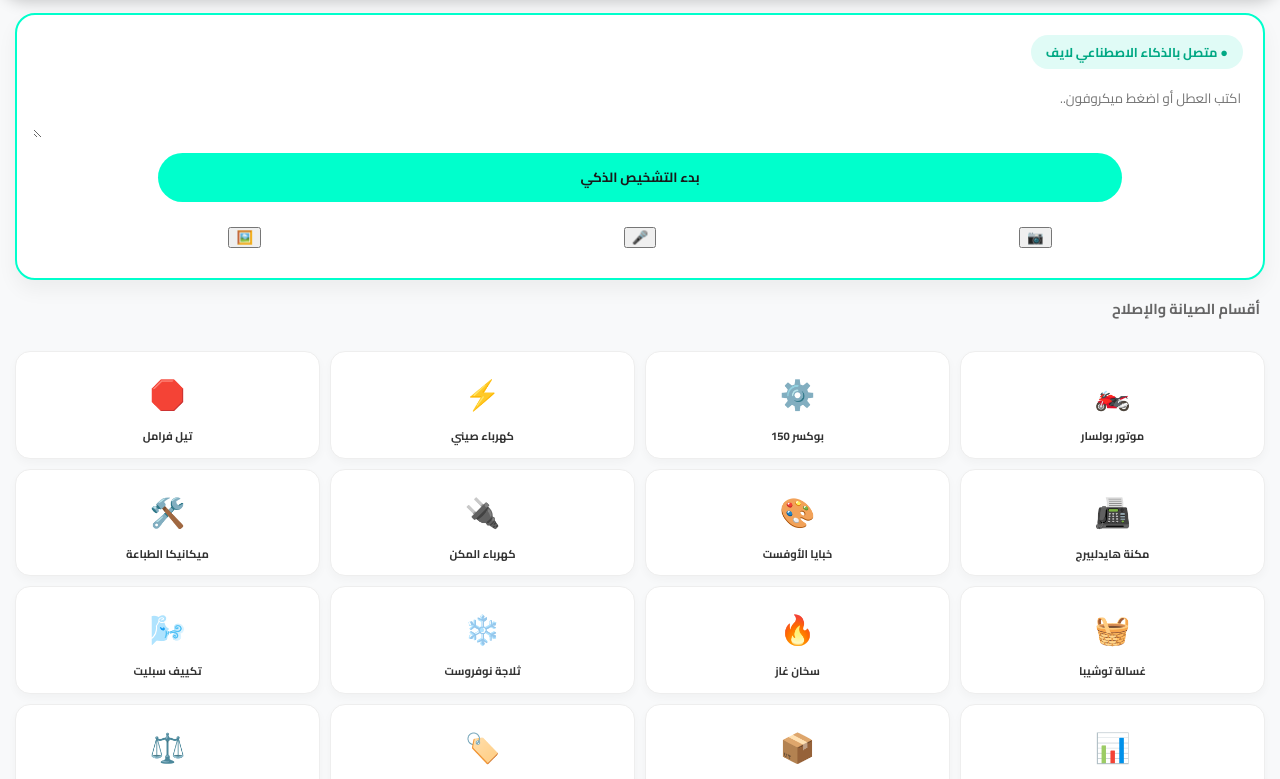
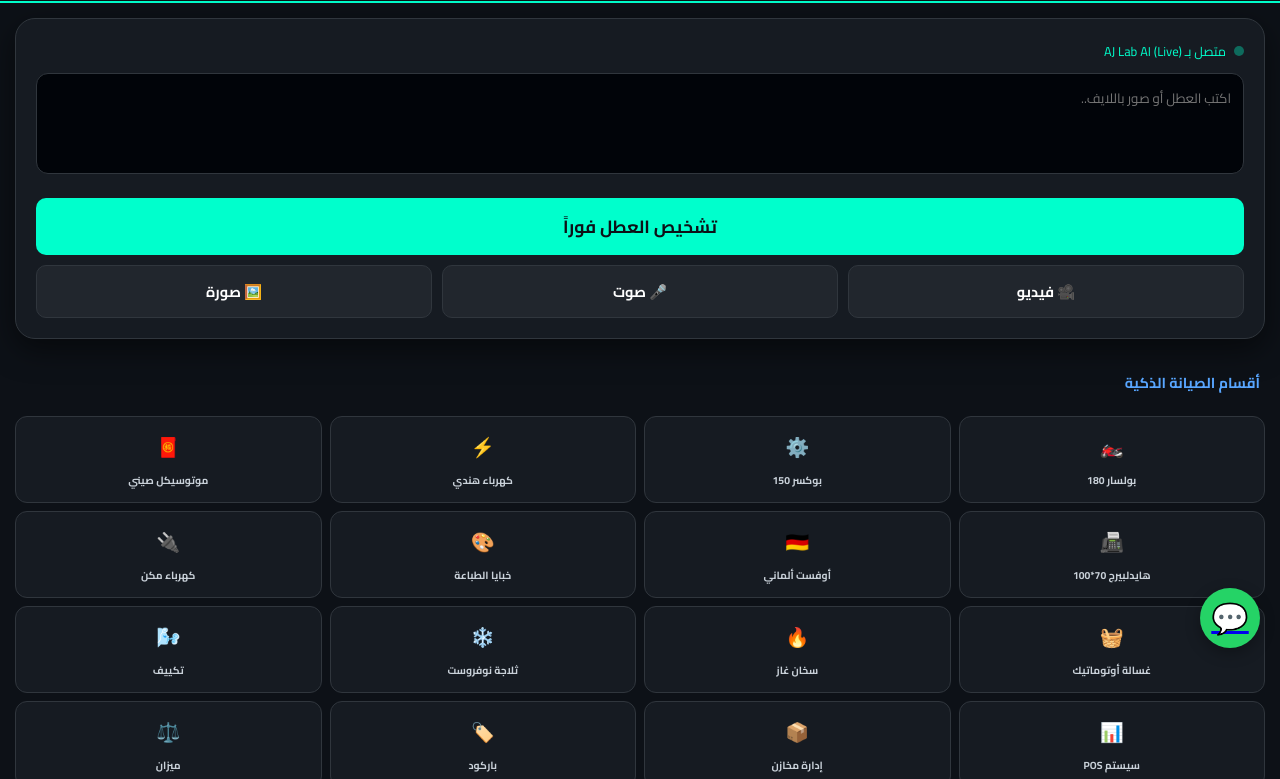
Before and after one commit to abdelrahmangaber103-AJLab/aj-lab-universal, a plain HTML site: page index.html in a window 1280 px wide. Shown: the part 132-911 px from the top of the page. Drawn offline with nearby package versions, Linux system fonts and the light colour scheme.

Commit message:
Update index.html

```diff
--- a/index.html
+++ b/index.html
@@ -4,127 +4,129 @@
     <meta charset="UTF-8">
     <meta name="viewport" content="width=device-width, initial-scale=1.0, maximum-scale=1.0, user-scalable=no">
     <title>AJ Lab Universal Pro</title>
+    <meta name="mobile-web-app-capable" content="yes">
     <link href="https://fonts.googleapis.com/css2?family=Cairo:wght@400;700&family=Nunito:wght@900&display=swap" rel="stylesheet">
     <style>
-        :root { --primary: #00ffcc; --bg: #f8f9fa; --dark-card: #1c2128; --text: #333; }
-        body { background-color: var(--bg); font-family: 'Cairo', sans-serif; margin: 0; padding: 0; color: var(--text); }
-        .header { background: linear-gradient(135deg, #1a1a1a, #333); color: white; padding: 20px; text-align: center; border-radius: 0 0 25px 25px; box-shadow: 0 4px 15px rgba(0,0,0,0.2); }
-        .logo { font-family: 'Nunito', sans-serif; font-size: 2.2rem; color: var(--primary); margin: 0; }
+        :root { --primary: #00ffcc; --bg: #0d1117; --card: #161b22; --accent: #58a6ff; --text: #c9d1d9; }
+        body { background-color: var(--bg); color: var(--text); font-family: 'Cairo', sans-serif; margin: 0; padding: 0; overflow-x: hidden; }
+        .header { background: linear-gradient(180deg, #1f242c, var(--bg)); padding: 25px; text-align: center; border-bottom: 2px solid var(--primary); }
+        .logo { font-family: 'Nunito', sans-serif; font-size: 2.5rem; color: var(--primary); text-shadow: 0 0 15px var(--primary); margin: 0; }
 
-        /* بانر التشخيص الذكي - فيديو وصوت لايف */
-        .ai-banner { background: white; margin: 15px; padding: 20px; border-radius: 20px; box-shadow: 0 10px 20px rgba(0,0,0,0.05); display: flex; flex-direction: column; gap: 15px; border: 2px solid var(--primary); }
-        .live-status { background: #e0fbf6; color: #00a884; padding: 5px 15px; border-radius: 50px; font-weight: bold; font-size: 0.8rem; align-self: flex-start; }
-        .video-container { width: 100%; height: 200px; background: #000; border-radius: 15px; overflow: hidden; display: none; position: relative; }
-        video { width: 100%; height: 100%; object-fit: cover; }
+        /* بانر الذكاء الاصطناعي لايف */
+        .ai-hub { margin: 15px; background: var(--card); border-radius: 20px; border: 1px solid #30363d; padding: 20px; box-shadow: 0 10px 30px rgba(0,0,0,0.5); }
+        .status-dot { width: 100%; display: flex; align-items: center; gap: 8px; font-size: 0.8rem; color: var(--primary); margin-bottom: 10px; }
+        .dot { width: 10px; height: 10px; background: var(--primary); border-radius: 50%; animation: pulse 1.5s infinite; }
+        @keyframes pulse { 0% { opacity: 1; } 50% { opacity: 0.3; } 100% { opacity: 1; } }
 
-        /* شبكة الأقسام (50 زرار فني) */
-        .section-title { padding: 0 20px; font-weight: bold; color: #666; font-size: 0.9rem; }
-        .main-grid { display: grid; grid-template-columns: repeat(4, 1fr); gap: 10px; padding: 15px; }
-        .grid-item { background: white; border-radius: 15px; padding: 15px 5px; text-align: center; box-shadow: 0 4px 10px rgba(0,0,0,0.03); cursor: pointer; transition: 0.2s; border: 1px solid #eee; }
-        .grid-item:active { transform: scale(0.9); background: #f0f0f0; }
-        .grid-item .icon { font-size: 1.8rem; margin-bottom: 8px; display: block; }
-        .grid-item .label { font-size: 0.7rem; font-weight: bold; line-height: 1.2; display: block; }
+        #video-feed { width: 100%; height: 200px; background: #000; border-radius: 15px; margin-bottom: 15px; display: none; object-fit: cover; }
+        textarea { width: 100%; background: #010409; border: 1px solid #30363d; color: white; border-radius: 12px; padding: 12px; font-family: 'Cairo'; resize: none; box-sizing: border-box; }
 
-        /* منطقة الردود */
-        #aiResponse { margin: 15px; padding: 15px; background: var(--dark-card); color: white; border-radius: 15px; display: none; border-right: 5px solid var(--primary); font-size: 0.9rem; }
+        .action-grid { display: grid; grid-template-columns: 1fr 1fr 1fr; gap: 10px; margin-top: 15px; }
+        .btn-main { border: none; padding: 12px; border-radius: 10px; font-weight: bold; cursor: pointer; font-family: 'Cairo'; transition: 0.3s; }
+        .btn-ai { background: var(--primary); color: #0d1117; grid-column: span 3; font-size: 1.1rem; }
+        .btn-tool { background: #21262d; color: white; font-size: 0.9rem; border: 1px solid #30363d; }
 
-        .controls { display: flex; justify-content: space-around; padding: 10px; }
-        .btn-action { padding: 12px 25px; border-radius: 50px; border: none; font-weight: bold; cursor: pointer; font-family: 'Cairo'; }
-        .btn-ai { background: var(--primary); color: #1a1a1a; width: 80%; margin: 0 auto; display: block; }
+        /* رد الأسطى */
+        #ai-output { margin-top: 20px; padding: 15px; background: #1c2128; border-right: 4px solid var(--primary); border-radius: 8px; display: none; line-height: 1.6; }
+
+        /* الـ 50 زرار الاحترافي */
+        .sections-label { padding: 15px 20px 5px; font-size: 0.9rem; font-weight: bold; color: var(--accent); }
+        .grid-50 { display: grid; grid-template-columns: repeat(4, 1fr); gap: 8px; padding: 15px; }
+        .grid-item { background: var(--card); border: 1px solid #30363d; border-radius: 12px; padding: 12px 5px; text-align: center; cursor: pointer; }
+        .grid-item:active { background: var(--primary); color: #000; transform: scale(0.9); }
+        .grid-item span { display: block; font-size: 1.2rem; margin-bottom: 5px; }
+        .grid-item small { font-size: 0.65rem; display: block; font-weight: bold; white-space: nowrap; overflow: hidden; }
+
+        .fab { position: fixed; bottom: 20px; right: 20px; width: 60px; height: 60px; background: #25d366; border-radius: 50%; display: flex; justify-content: center; align-items: center; font-size: 30px; box-shadow: 0 5px 15px rgba(0,0,0,0.3); }
     </style>
 </head>
 <body>
 
     <div class="header">
-        <h1 class="logo">AJ Lab Universal Pro</h1>
-        <p style="font-size: 0.8rem; margin-top: 5px;">النسخة الفابريكا | أسطى كل الصنعات</p>
+        <h1 class="logo">AJ Lab Universal</h1>
+        <p style="margin:5px 0 0; font-size:0.8rem; opacity:0.8;">النسخة الماستر | أسطى الصنعات</p>
     </div>
 
-    <div class="ai-banner">
-        <div class="live-status">● متصل بالذكاء الاصطناعي لايف</div>
-        <div class="video-container" id="vidBox"><video id="video" autoplay muted></video></div>
-        <textarea id="textInput" placeholder="اكتب العطل أو اضغط ميكروفون.." style="width: 100%; border: none; outline: none; font-family: 'Cairo';"></textarea>
-        <button class="btn-action btn-ai" onclick="askMasterAI()">بدء التشخيص الذكي</button>
-        <div class="controls">
-            <button onclick="startCamera()" title="فيديو">📷</button>
-            <button onclick="startVoice()" title="صوت">🎤</button>
-            <button onclick="document.getElementById('fileInput').click()" title="صورة">🖼️</button>
-            <input type="file" id="fileInput" style="display:none" onchange="handleImage(this)">
+    <div class="ai-hub">
+        <div class="status-dot"><div class="dot"></div> متصل بـ AJ Lab AI (Live)</div>
+        <video id="video-feed" autoplay playsinline></video>
+        <textarea id="userInput" rows="3" placeholder="اكتب العطل أو صور باللايف.."></textarea>
+
+        <div class="action-grid">
+            <button class="btn-main btn-ai" onclick="askExpert()">تشخيص العطل فوراً</button>
+            <button class="btn-main btn-tool" onclick="startCam()">🎥 فيديو</button>
+            <button class="btn-main btn-tool" onclick="startMic()">🎤 صوت</button>
+            <button class="btn-main btn-tool" onclick="document.getElementById('imgIn').click()">🖼️ صورة</button>
+            <input type="file" id="imgIn" hidden onchange="processImg()">
         </div>
+
+        <div id="ai-output"></div>
     </div>
 
-    <div id="aiResponse"></div>
+    <div class="sections-label">أقسام الصيانة الذكية</div>
+    <div class="grid-50" id="masterGrid"></div>
 
-    <p class="section-title">أقسام الصيانة والإصلاح</p>
-    <div class="main-grid" id="grid50"></div>
+    <a href="https://wa.me/201011111111" class="fab">💬</a>
 
     <script>
-        const API_KEY = "AIzaSyDSEanlwCKhNGvp4zwGksuk5Vgr_qMZ0TM";
-        const categories = [
-            {n:"موتور بولسار", i:"🏍️"}, {n:"بوكسر 150", i:"⚙️"}, {n:"كهرباء صيني", i:"⚡"}, {n:"تيل فرامل", i:"🛑"},
-            {n:"مكنة هايدلبيرج", i:"📠"}, {n:"خبايا الأوفست", i:"🎨"}, {n:"كهرباء المكن", i:"🔌"}, {n:"ميكانيكا الطباعة", i:"🛠️"},
-            {n:"غسالة توشيبا", i:"🧺"}, {n:"سخان غاز", i:"🔥"}, {n:"ثلاجة نوفروست", i:"❄️"}, {n:"تكييف سبليت", i:"🌬️"},
-            {n:"سيستم POS", i:"📊"}, {n:"إدارة مخازن", i:"📦"}, {n:"قارئ باركود", i:"🏷️"}, {n:"ميزان ذكي", i:"⚖️"},
-            {n:"تجهيز صيانة", i:"🧰"}, {n:"عدة مطلوبة", i:"🔧"}, {n:"حلول سريعة", i:"💡"}, {n:"فيديو شرح", i:"🎥"},
-            {n:"دبرياج هندي", i:"⛓️"}, {n:"كربراتير", i:"⛽"}, {n:"عمرة موتور", i:"🔩"}, {n:"تغيير زيت", i:"🛢️"},
-            {n:"غسالة أطباق", i:"🍽️"}, {n:"مكواة بخار", i:"💨"}, {n:"خلاط فريش", i:"🌪️"}, {n:"ميكروويف", i:"🍱"},
-            {n:"مكنة حلاقة", i:"✂️"}, {n:"راوتر نت", i:"🌐"}, {n:"شاشة LED", i:"📺"}, {n:"ريسيفر", i:"📡"},
-            {n:"كمبروسر", i:"💨"}, {n:"مروحة سقف", i:"🌀"}, {n:"شفاط مطبخ", i:"🏠"}, {n:"مكنة خياطة", i:"🧵"},
-            {n:"طلمبة مياه", i:"💧"}, {n:"بطارية موتوسيكل", i:"🔋"}, {n:"بوجيهات", i:"🕯️"}, {n:"مساعدين", i:"🪜"},
-            {n:"طابعة ليزر", i:"🖨️"}, {n:"حبارة ألوان", i:"🌈"}, {n:"درام المكنة", i:"⚪"}, {n:"ورق طباعة", i:"📄"},
-            {n:"تجهيز أوردر", i:"📝"}, {n:"حساب مبيعات", i:"💰"}, {n:"تقرير يومي", i:"📅"}, {n:"دعم فني", i:"📞"},
-            {n:"خبير صيني", i:"🏮"}, {n:"خبير هندي", i:"👳"}
+        const KEY = "AIzaSyDSEanlwCKhNGvp4zwGksuk5Vgr_qMZ0TM";
+        const cats = [
+            {n:"بولسار 180", i:"🏍️"}, {n:"بوكسر 150", i:"⚙️"}, {n:"كهرباء هندي", i:"⚡"}, {n:"موتوسيكل صيني", i:"🧧"},
+            {n:"هايدلبيرج 70*100", i:"📠"}, {n:"أوفست ألماني", i:"🇩🇪"}, {n:"خبايا الطباعة", i:"🎨"}, {n:"كهرباء مكن", i:"🔌"},
+            {n:"غسالة أوتوماتيك", i:"🧺"}, {n:"سخان غاز", i:"🔥"}, {n:"ثلاجة نوفروست", i:"❄️"}, {n:"تكييف", i:"🌬️"},
+            {n:"سيستم POS", i:"📊"}, {n:"إدارة مخازن", i:"📦"}, {n:"باركود", i:"🏷️"}, {n:"ميزان", i:"⚖️"},
+            {n:"دبرياج", i:"⛓️"}, {n:"كربراتير", i:"⛽"}, {n:"بوجيهات", i:"🕯️"}, {n:"تغيير زيت", i:"🛢️"},
+            {n:"فرامل", i:"🛑"}, {n:"مساعدين", i:"🪜"}, {n:"بطارية", i:"🔋"}, {n:"مارش", i:"🔑"},
+            {n:"خلاط", i:"🌪️"}, {n:"مكواة", i:"💨"}, {n:"ميكروويف", i:"🍱"}, {n:"مكنة حلاقة", i:"✂️"},
+            {n:"شاشة LED", i:"📺"}, {n:"راوتر", i:"🌐"}, {n:"مكنة تصوير", i:"🖨️"}, {n:"كمبروسر", i:"💨"},
+            {n:"مروحة", i:"🌀"}, {n:"شفاط", i:"🏠"}, {n:"طلمبة مياه", i:"💧"}, {n:"مكنة خياطة", i:"🧵"},
+            {n:"طابعة ليزر", i:"🖨️"}, {n:"حبارة ألوان", i:"🌈"}, {n:"درام المكنة", i:"⚪"}, {n:"تجهيز أوردر", i:"📝"},
+            {n:"حسابات مبيعات", i:"💰"}, {n:"تقارير", i:"📅"}, {n:"صيانة وقائية", i:"🛡️"}, {n:"عدة مطلوبة", i:"🔧"},
+            {n:"حلول سريعة", i:"💡"}, {n:"فيديو شرح", i:"🎥"}, {n:"خبير صيني", i:"🏮"}, {n:"خبير هندي", i:"👳"},
+            {n:"برمجة", i:"💻"}, {n:"Google Cloud", i:"☁️"}
         ];
 
-        const grid = document.getElementById('grid50');
-        categories.forEach(c => {
-            const div = document.createElement('div');
-            div.className = 'grid-item';
-            div.innerHTML = `<span class="icon">${c.i}</span><span class="label">${c.n}</span>`;
-            div.onclick = () => { document.getElementById('textInput').value = `عطل في ${c.n}: `; askMasterAI(); };
-            grid.appendChild(div);
+        const g = document.getElementById('masterGrid');
+        cats.forEach(c => {
+            const d = document.createElement('div');
+            d.className = 'grid-item';
+            d.innerHTML = `<span>${c.i}</span><small>${c.n}</small>`;
+            d.onclick = () => { document.getElementById('userInput').value = `عندي عطل في ${c.n}: `; askExpert(); };
+            g.appendChild(d);
         });
 
-        async function askMasterAI() {
-            const input = document.getElementById('textInput').value;
-            const resDiv = document.getElementById('aiResponse');
-            resDiv.style.display = "block";
-            resDiv.innerText = "الأسطى بيفحص العطل لايف من المصادر... ⏳";
+        async function askExpert() {
+            const q = document.getElementById('userInput').value;
+            const out = document.getElementById('ai-output');
+            out.style.display = "block";
+            out.innerText = "الأسطى بيفكر... ثواني يا هندسة ⏳";
 
             try {
-                const response = await fetch(`https://generativelanguage.googleapis.com/v1beta/models/gemini-1.5-flash:generateContent?key=${API_KEY}`, {
+                const r = await fetch(`https://generativelanguage.googleapis.com/v1beta/models/gemini-1.5-flash:generateContent?key=${KEY}`, {
                     method: "POST",
                     headers: { "Content-Type": "application/json" },
                     body: JSON.stringify({
-                        contents: [{ parts: [{ text: `أنت أسطى خبير وشاطر جداً اسمك AJ Lab. تخصصك: ميكانيكا موتوسيكلات (هندي وصيني)، مكن طباعة هايدلبيرج، أجهزة منزلية، وسيستم POS. رد بلهجة مصرية عامية فنية ومختصرة جداً. حلل العطل ده: ${input}. اذكر: 1- السبب المرجح. 2- العدة المطلوبة بالظبط. 3- خطوة الإصلاح الفني "الفابريكا".` }] }]
+                        contents: [{ parts: [{ text: `أنت أسطى خبير في ميكانيكا الموتوسيكلات، مكن الطباعة هايدلبيرج، الأجهزة المنزلية، والـ POS. اسمك AJ Lab. رد بلهجة مصرية عامية فنية ومختصرة جداً في شكل نقاط. العطل: ${q}. اذكر السبب، العدة، وخطوة الإصلاح الفابريكا.` }] }]
                     })
                 });
-                const data = await response.json();
-                const aiText = data.candidates[0].content.parts[0].text;
-                resDiv.innerHTML = `<strong>الخلاصة من الأسطى:</strong><br>${aiText}`;
-                speak(aiText);
-            } catch (e) { resDiv.innerText = "في مشكلة في الربط يا هندسة، اتأكد من المفتاح والنت."; }
+                const d = await r.json();
+                const txt = d.candidates[0].content.parts[0].text;
+                out.innerHTML = `<strong>الخلاصة من AJ Lab:</strong><br>${txt}`;
+                const s = new SpeechSynthesisUtterance(txt); s.lang = 'ar-EG'; window.speechSynthesis.speak(s);
+            } catch (e) { out.innerText = "في مشكلة في الربط، تأكد من النت يا بطل."; }
         }
 
-        function speak(text) {
-            const msg = new SpeechSynthesisUtterance(text);
-            msg.lang = 'ar-EG';
-            window.speechSynthesis.speak(msg);
+        function startCam() {
+            const v = document.getElementById('video-feed');
+            v.style.display = "block";
+            navigator.mediaDevices.getUserMedia({ video: { facingMode: "environment" } }).then(s => v.srcObject = s);
         }
 
-        function startCamera() {
-            const vidBox = document.getElementById('vidBox');
-            vidBox.style.display = "block";
-            navigator.mediaDevices.getUserMedia({ video: true }).then(stream => {
-                document.getElementById('video').srcObject = stream;
-            });
-        }
-
-        function startVoice() {
-            const recognition = new (window.SpeechRecognition || window.webkitSpeechRecognition)();
-            recognition.lang = 'ar-EG';
-            recognition.onresult = (e) => { document.getElementById('textInput').value = e.results[0][0].transcript; askMasterAI(); };
-            recognition.start();
+        function startMic() {
+            const rec = new (window.SpeechRecognition || window.webkitSpeechRecognition)();
+            rec.lang = 'ar-EG';
+            rec.onresult = (e) => { document.getElementById('userInput').value = e.results[0][0].transcript; askExpert(); };
+            rec.start();
         }
     </script>
 </body>
```
